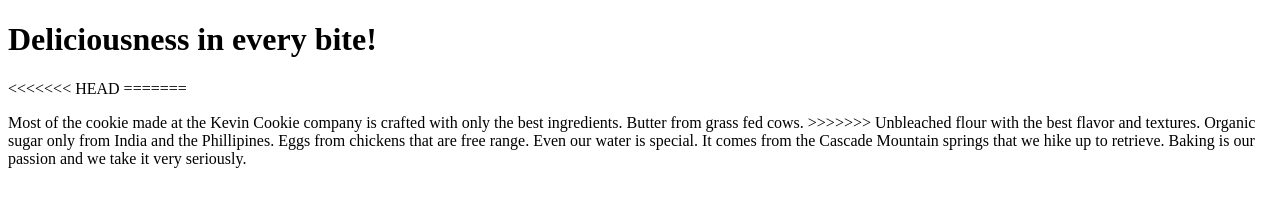
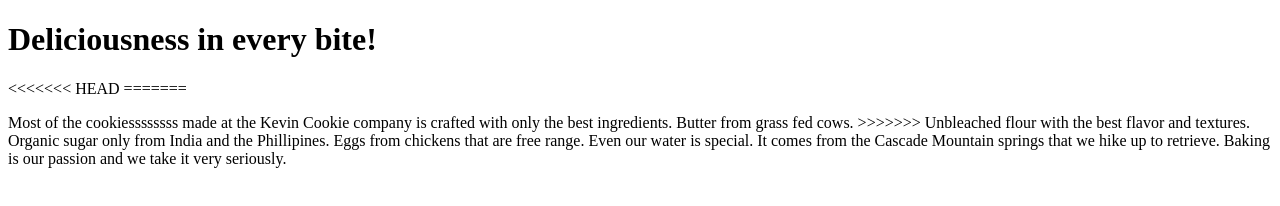
Before and after one commit to nominzaya20060418-lgtm/KevinCookie.com, a plain HTML site: page index.htm in a window 1280 px wide. Drawn offline with Linux system fonts and the light colour scheme.

Commit message:
cookiesssss

```diff
--- a/index.htm
+++ b/index.htm
@@ -5,7 +5,7 @@
 <h1>Deliciousness in every bite!</h1>
 <<<<<<< HEAD
 =======
-<p>Most of the cookie made at the Kevin Cookie company is crafted with only the best ingredients. Butter from grass fed cows.
+<p>Most of the cookiessssssss made at the Kevin Cookie company is crafted with only the best ingredients. Butter from grass fed cows.
 >>>>>>>
 Unbleached flour with the best flavor and textures. Organic sugar only from India and the Phillipines. Eggs from chickens that are free range. Even our water is special.
 It comes from the Cascade Mountain springs that we hike up to retrieve. Baking is our passion and we take it very seriously.</p>
```
